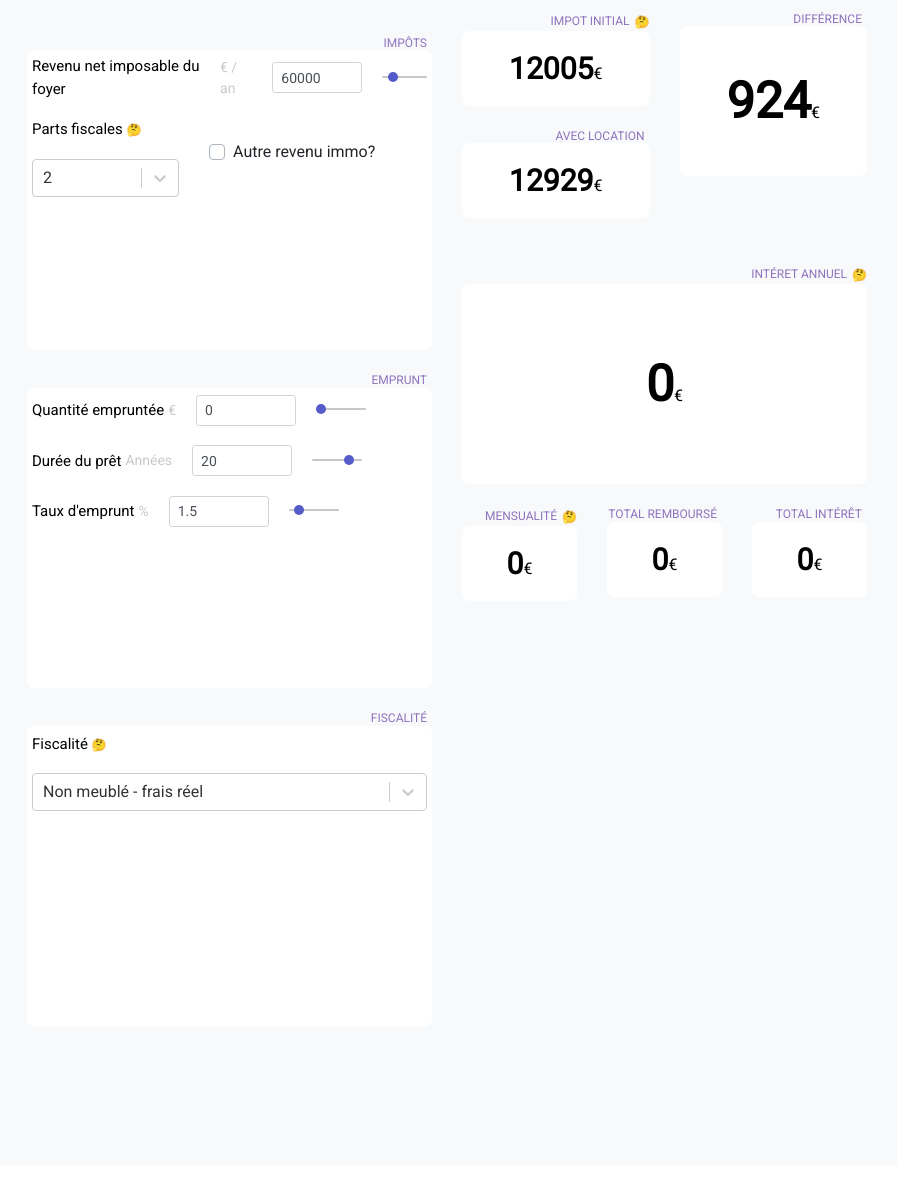
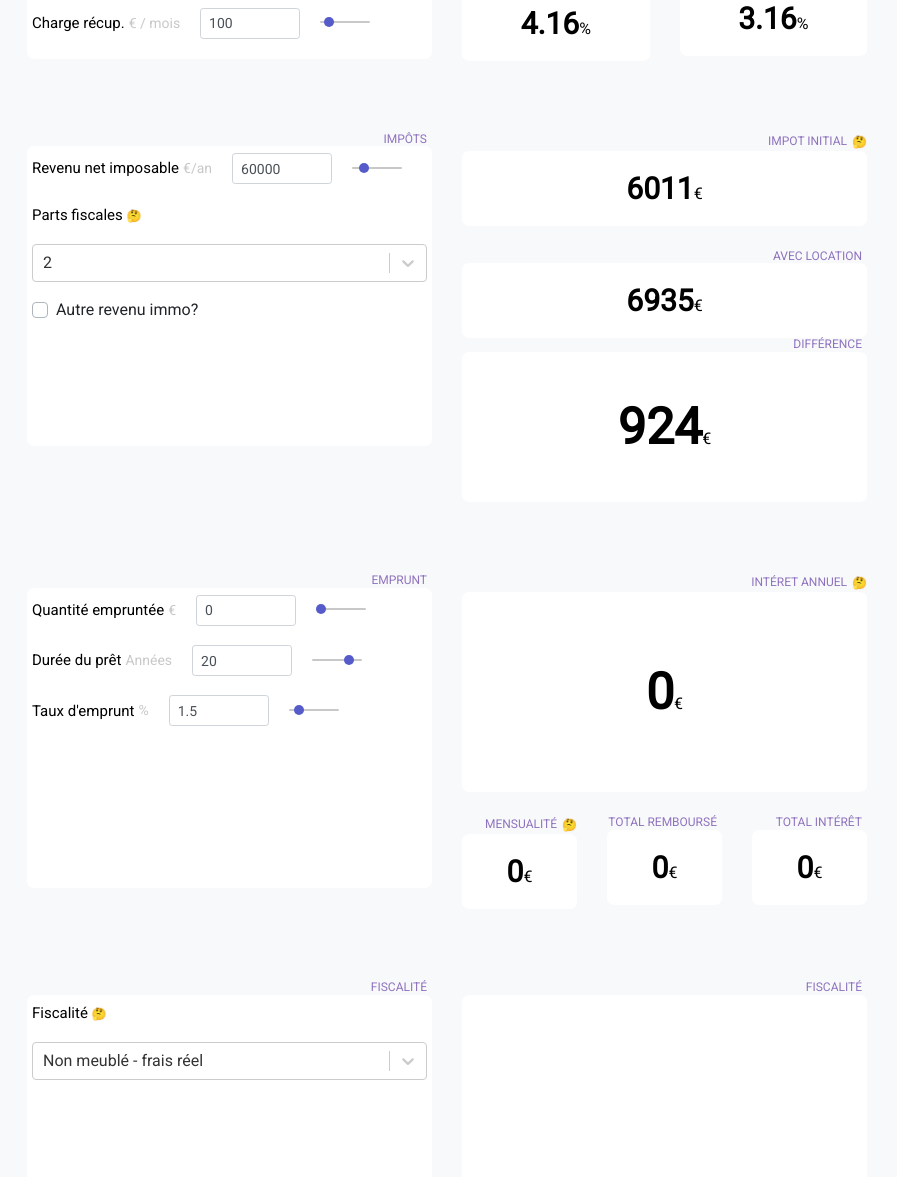
Before and after one commit to holtzy/immo-renta, a Gatsby site: page / in a window 1280 px wide. Shown: the part 734-1911 px from the top of the page, without its empty margins (193-1090 px from the left). Built offline with nearby package versions, Linux system fonts and the light colour scheme; Gatsby itself is replaced by a stand-in of ours.

Commit message:
fix the select button

```diff
--- a/src/components/SelectWithTitle.tsx
+++ b/src/components/SelectWithTitle.tsx
@@ -4,17 +4,18 @@
 import Form from "react-bootstrap/Form";
 import Select from 'react-select'
 
-
-
+type option = {
+    label: string;
+    value: string | number;
+}
 
 type SelectWithTitleProps = {
     title: string;
-    value: string;
-    options: Array;
-    onChange: (value: "string") => void;
+    value: string | number;
+    options: option[];
+    onChange: (choice: option) => void;
     explanation?: React.Component;
 }
-
 
 export const SelectWithTitle = ({
     title,
@@ -33,7 +34,7 @@
                     <Select
                         options={options}
                         onChange={onChange}
-                        value={options.filter(option => option.value === value)}
+                        value={options.filter(option => option.value === value)[0]}
                     />
                 </div>
             </div>
--- a/src/pages/index.tsx
+++ b/src/pages/index.tsx
@@ -106,13 +106,13 @@
   const notarialFee = state.isHouseBrandNew ? state.price * 4 / 100 : state.price * 8 / 100
 
   // Impots
-  const initialAnnualTax = computeAnnualTaxes(state.netAnnualRevenu, 1)
+  const initialAnnualTax = computeAnnualTaxes(state.netAnnualRevenu, state.numberOfFiscalPeople)
   const loyerImposable = state.fiscality === "nonMeubleMicro" ?
     annualRent * 0.7 :
     state.fiscality === "meuble" ?
       annualRent * 0.5 :
       annualRent
-  const withLocationAnnualTax = computeAnnualTaxes((state.netAnnualRevenu + loyerImposable), 1)
+  const withLocationAnnualTax = computeAnnualTaxes((state.netAnnualRevenu + loyerImposable), state.numberOfFiscalPeople)
   const taxSurplus = withLocationAnnualTax - initialAnnualTax
 
   // Rentabilités
@@ -132,6 +132,7 @@
 
       <Container>
 
+        <br />
         <br />
         <br />
         <br />
@@ -206,7 +207,8 @@
         </Row>
 
 
-
+        <br />
+        <br />
         <br />
 
         <Row>
@@ -282,36 +284,29 @@
         </Row>
 
         <br />
+        <br />
+        <br />
 
         <Row>
-
+          {/* IMPOTS: INPUT*/}
           <Col xs={12} md={6}>
-
-
-            <br />
-
-            {/* IMPOTS */}
             <Tile height={300} title={"Impôts"}>
               <SliderWithTitle
-                title={"Revenu net imposable du foyer"}
-                unit={"€ / an"}
+                title={"Revenu net imposable"}
+                unit={"€/an"}
                 min={10000}
                 max={300000}
                 onChange={e => updateState('netAnnualRevenu', Number(e.target.value))}
                 value={state.netAnnualRevenu}
               />
-              <Row>
-                <Col xs={12} md={5}>
+
               <SelectWithTitle
                 options={numberOfFiscalPeopleOptions}
                 title={"Parts fiscales"}
                 value={state.numberOfFiscalPeople}
-                    onChange={value => updateState('numberOfFiscalPeople', value)}
+                onChange={choice => updateState('numberOfFiscalPeople', choice.value)}
                 explanation={<RentabiliteBruteExplanationModal />}
               />
-                </Col>
-                <Col xs={12} md={7}>
-                  <br />
               <Form.Check
                 custom
                 type={'checkbox'}
@@ -319,12 +314,32 @@
                 checked={false}
                 onChange={e => { console.log("todo") }}
               />
+            </Tile>
+          </Col>
+
+          {/* IMPOTS: OUTPUT*/}
+          <Col xs={12} md={6}>
+            <Tile height={75} title={"Impot Initial"} explanation={<RentabiliteBruteExplanationModal />} >
+              <ClassicNumber value={Math.round(initialAnnualTax)} suffix={"€"} size={30} />
+            </Tile>
+            <br />
+            <Tile height={75} title={"Avec location"} >
+              <ClassicNumber value={Math.round(withLocationAnnualTax)} suffix={"€"} size={30} />
+            </Tile>
+            <Tile height={150} title={"Différence"} >
+              <ClassicNumber value={Math.round(withLocationAnnualTax - initialAnnualTax)} suffix={"€"} size={50} />
+            </Tile>
           </Col>
         </Row>
-            </Tile>
 
         <br />
+        <br />
+        <br />
 
+
+        <Row>
+          {/* EMPRUNT: INPUT*/}
+          <Col xs={12} md={6}>
             <Tile height={300} title={"Emprunt"}>
               <SliderWithTitle
                 title={"Quantité empruntée"}
@@ -351,62 +366,9 @@
                 value={state.loanRate}
               />
             </Tile>
-
-            <br />
-
-            {/* FISCALITE */}
-            <Tile height={300} title={"Fiscalité"}>
-              <SelectWithTitle
-                options={fiscalOptions}
-                title={"Fiscalité"}
-                value={state.fiscality}
-                onChange={value => updateState('fiscality', value)}
-                explanation={<RentabiliteBruteExplanationModal />}
-              />
-            </Tile>
-
-
-
           </Col>
-
-
-
-
-
-
-
-
-
-
-
-
-
+          {/* EMPRUNT: OUTPUT*/}
           <Col xs={12} md={6}>
-
-
-            {/* RESULT: IMPOTS */}
-            <Row>
-              <Col xs={12} md={6}>
-                <Tile height={75} title={"Impot Initial"} explanation={<RentabiliteBruteExplanationModal />} >
-                  <ClassicNumber value={Math.round(initialAnnualTax)} suffix={"€"} size={30} />
-                </Tile>
-                <br />
-                <Tile height={75} title={"Avec location"} >
-                  <ClassicNumber value={Math.round(withLocationAnnualTax)} suffix={"€"} size={30} />
-                </Tile>
-              </Col>
-              <Col xs={12} md={6}>
-                <Tile height={150} title={"Différence"} >
-                  <ClassicNumber value={Math.round(withLocationAnnualTax - initialAnnualTax)} suffix={"€"} size={50} />
-                </Tile>
-              </Col>
-            </Row>
-
-            <br />
-            <br />
-
-
-            {/* RESULT: PRET */}
             <Tile height={200} title={"Intéret annuel"} explanation={<RentabiliteBruteExplanationModal />} >
               <ClassicNumber value={Math.round(loanInterestPerYear)} suffix={"€"} size={50} />
             </Tile>
@@ -428,11 +390,34 @@
                 </Tile>
               </Col>
             </Row>
+          </Col>
+        </Row>
+
+        <br />
+        <br />
+        <br />
+
+
+        <Row>
+          <Col xs={12} md={6}>
+            <Tile height={300} title={"Fiscalité"}>
+              <SelectWithTitle
+                options={fiscalOptions}
+                title={"Fiscalité"}
+                value={state.fiscality}
+                onChange={value => updateState('fiscality', value)}
+                explanation={<RentabiliteBruteExplanationModal />}
+              />
+            </Tile>
+          </Col>
+          <Col xs={12} md={6}>
+            <Tile height={300} title={"Fiscalité"}>
+            </Tile>
+          </Col>
+        </Row>
 
 
 
-          </Col>
-        </Row>
 
         <Spacing />
       </Container >
```
Lines whose indentation alone changed are shown as unchanged.
